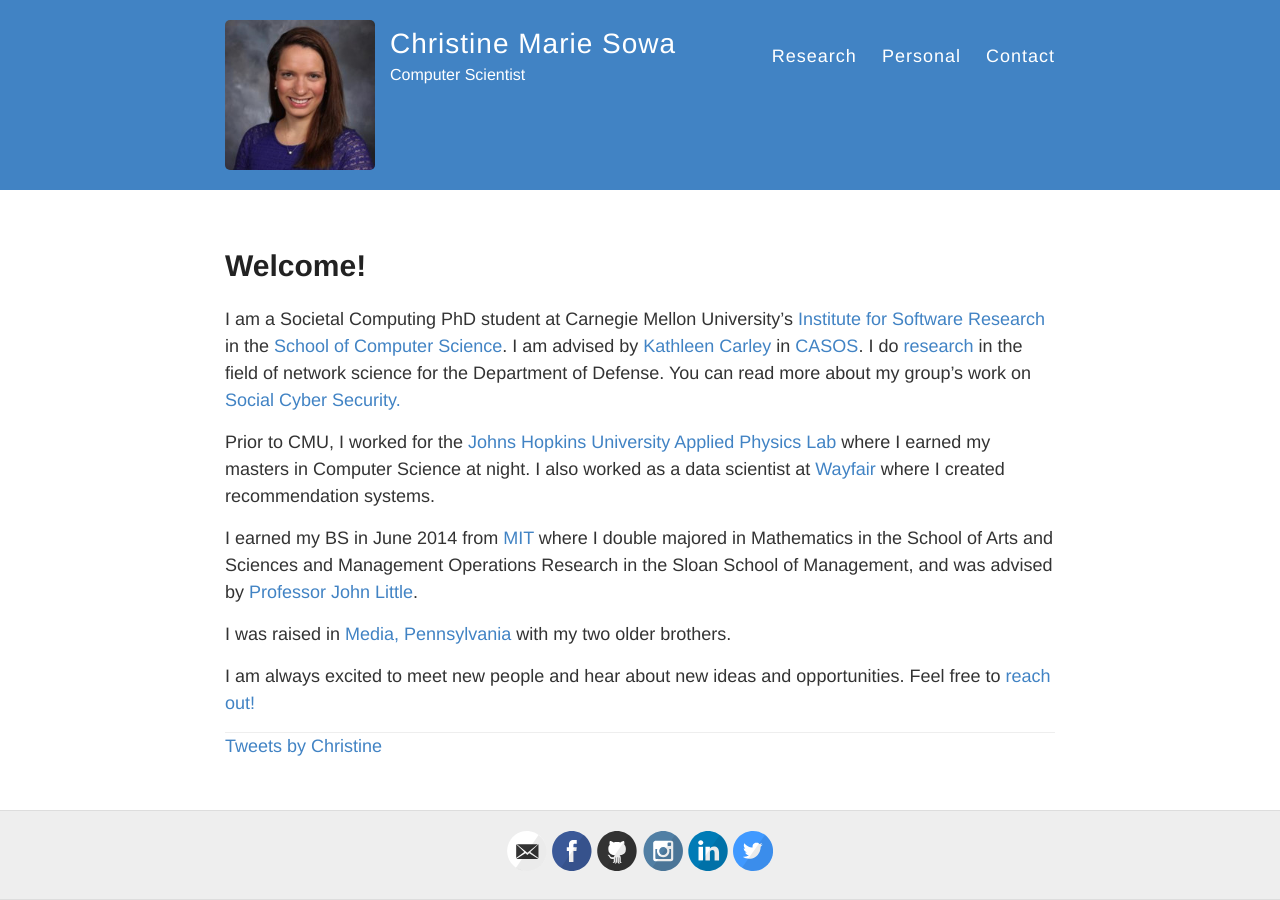
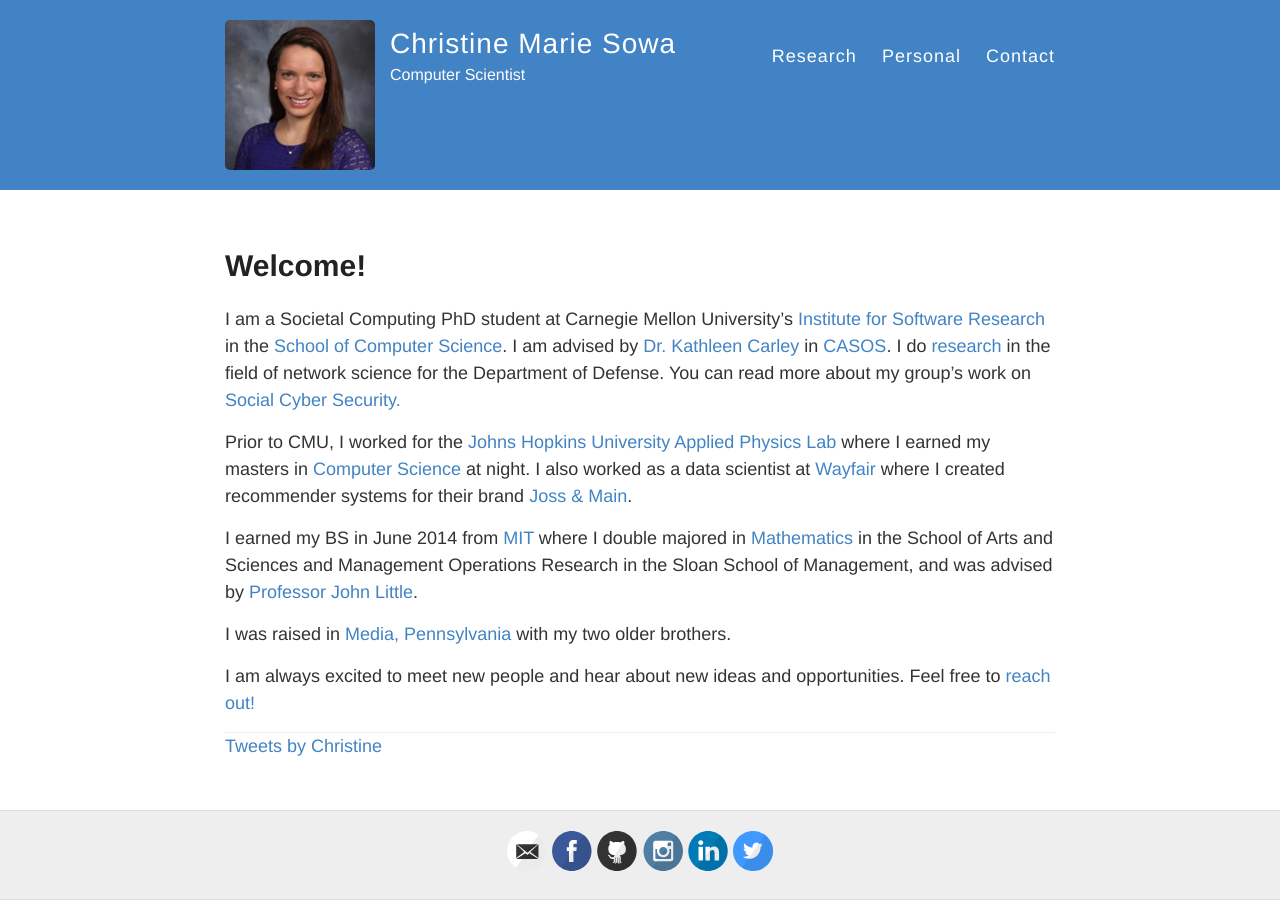
Before and after one commit to christine-lepird/christine-lepird.github.io, a Jekyll site: the page built from index.md, in a window 1280 px wide. Built offline with Jekyll 4.4.1, drawn with Linux system fonts in a browser that asks for light colours; comment, search, counter and statistics services are not loaded.

Commit message:
Update index.md

```diff
--- a/index.md
+++ b/index.md
@@ -3,11 +3,11 @@ layout: page
 title: Welcome!
 ---
 
-I am a Societal Computing PhD student at Carnegie Mellon University’s [Institute for Software Research](http://isri.cmu.edu/index.html) in the [School of Computer Science](https://www.cs.cmu.edu). I am advised by [Kathleen Carley](http://www.casos.cs.cmu.edu/bios/carley/carley.html) in [CASOS](http://casos.cs.cmu.edu). I do [research](/research) in the field of network science for the Department of Defense.  You can read more about my group's work on [Social Cyber Security.](https://www.social-cybersecurity.org)
+I am a Societal Computing PhD student at Carnegie Mellon University’s [Institute for Software Research](http://isri.cmu.edu/index.html) in the [School of Computer Science](https://www.cs.cmu.edu). I am advised by [Dr. Kathleen Carley](http://www.casos.cs.cmu.edu/bios/carley/carley.html) in [CASOS](http://casos.cs.cmu.edu). I do [research](/research) in the field of network science for the Department of Defense.  You can read more about my group's work on [Social Cyber Security.](https://www.social-cybersecurity.org)
 
-Prior to CMU, I worked for the [Johns Hopkins University Applied Physics Lab](https://www.jhuapl.edu/) where I earned my masters in Computer Science at night. I also worked as a data scientist at [Wayfair](www.wayfair.com) where I created recommendation systems.
+Prior to CMU, I worked for the [Johns Hopkins University Applied Physics Lab](https://www.jhuapl.edu/) where I earned my masters in [Computer Science](https://engineering.jhu.edu/fields-of-study/computer-science/) at night. I also worked as a data scientist at [Wayfair](www.wayfair.com) where I created recommender systems for their brand [Joss & Main](https://www.jossandmain.com/).
 
-I earned my BS in June 2014 from  [MIT](http://mit.edu) where I double majored in Mathematics in the School of Arts and Sciences and Management Operations Research in the Sloan School of Management, and was advised by [Professor John Little](https://mitsloan.mit.edu/faculty/directory/john-d-c-little).
+I earned my BS in June 2014 from  [MIT](http://mit.edu) where I double majored in [Mathematics](https://math.mit.edu/) in the School of Arts and Sciences and Management Operations Research in the Sloan School of Management, and was advised by [Professor John Little](https://mitsloan.mit.edu/faculty/directory/john-d-c-little).
 
 I was raised in [Media, Pennsylvania](https://visitmediapa.com/) with my two older brothers.
 
```
